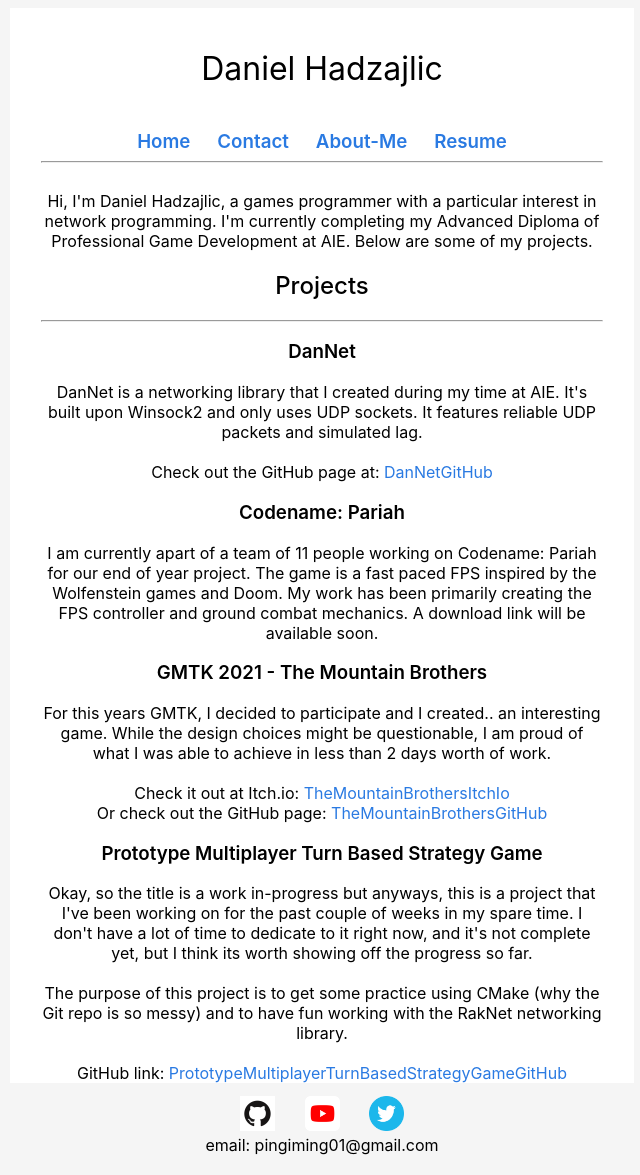
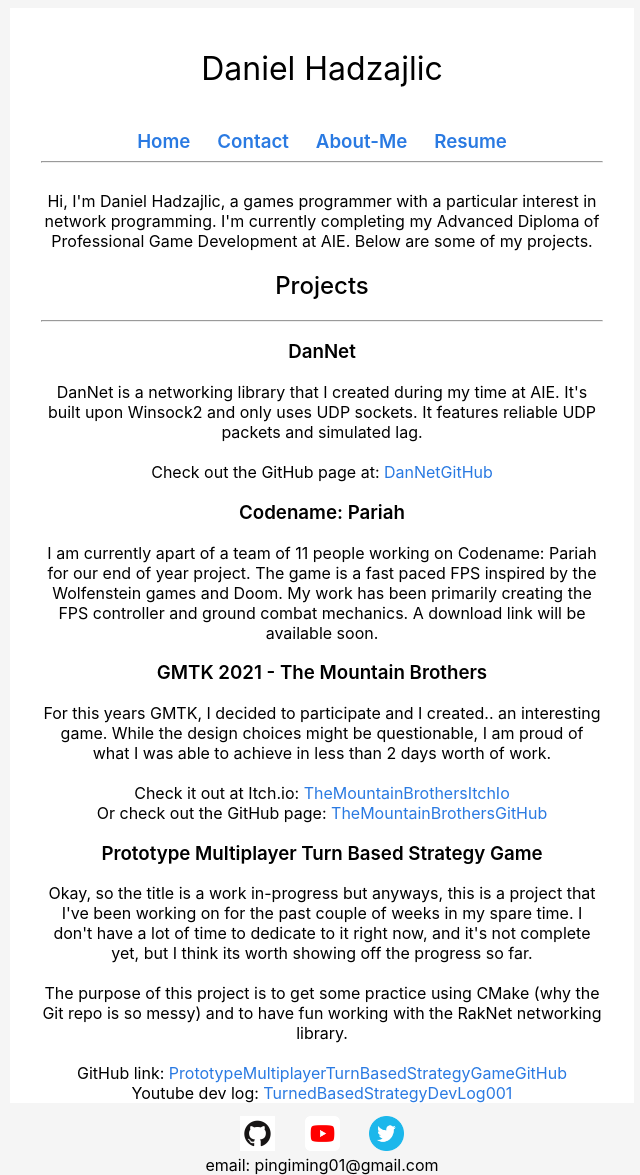
Before and after one commit to Pingimingi22/Pingimingi22.github.io, a Jekyll site: the page built from index.markdown, in a window 1280 px wide. Shown: the whole page, without its empty margins (318-958 px from the left). Built offline with Jekyll 4.4.1, drawn with Linux system fonts in a browser that asks for light colours.

Commit message:
Added link to turn based strategy dev log video.

```diff
--- a/_layouts/custom.html
+++ b/_layouts/custom.html
@@ -82,6 +82,8 @@ body
             <br>
             <br>
             GitHub link: <a href="https://github.com/Pingimingi22/Prototype-Multiplayer-Turnbased-Strategy-Game">PrototypeMultiplayerTurnBasedStrategyGameGitHub</a>
+            <br>
+            Youtube dev log: <a href="https://youtu.be/qTe8Ex3hluk">TurnedBasedStrategyDevLog001</a>
 
 
         </body>
```
